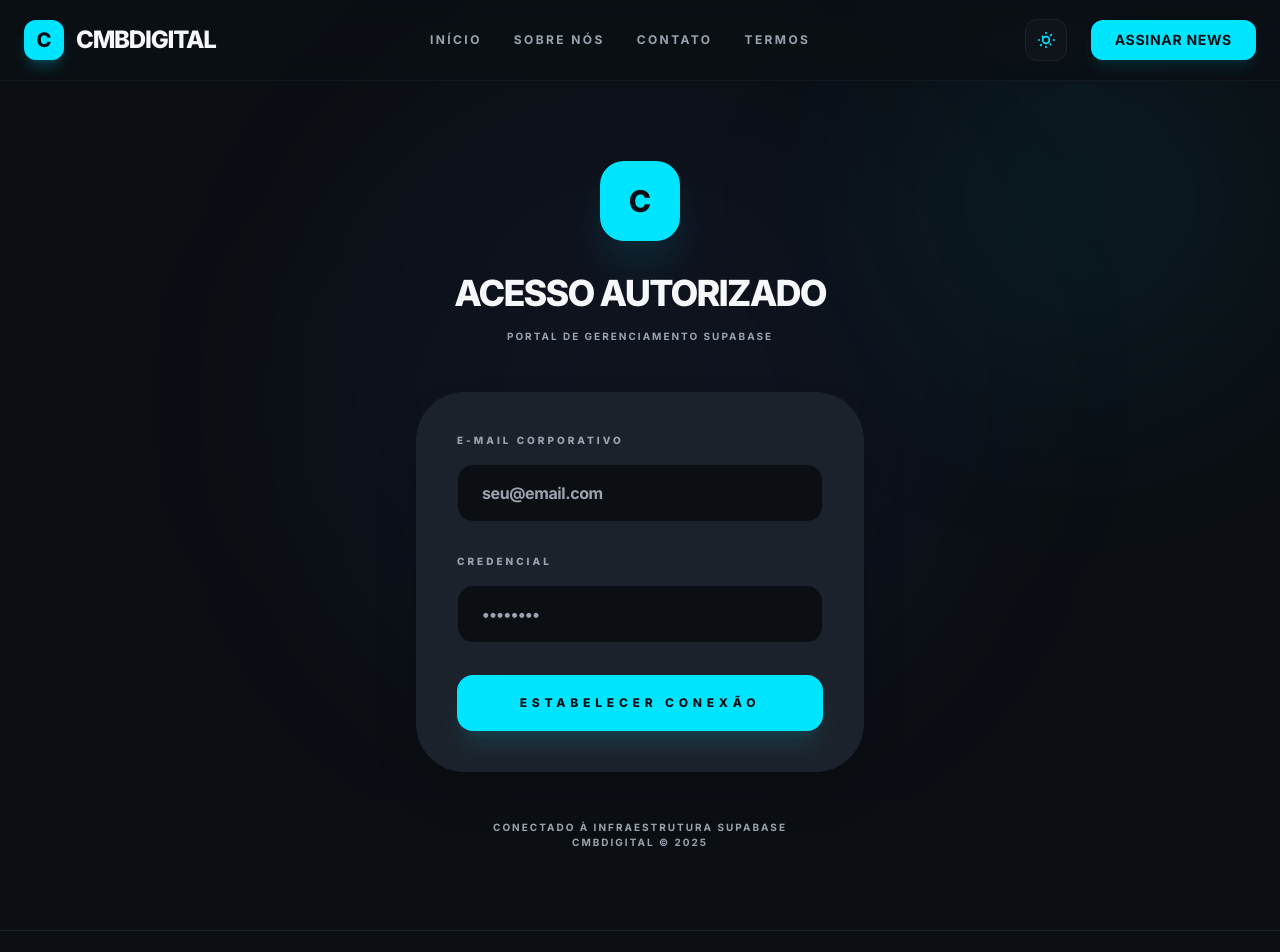
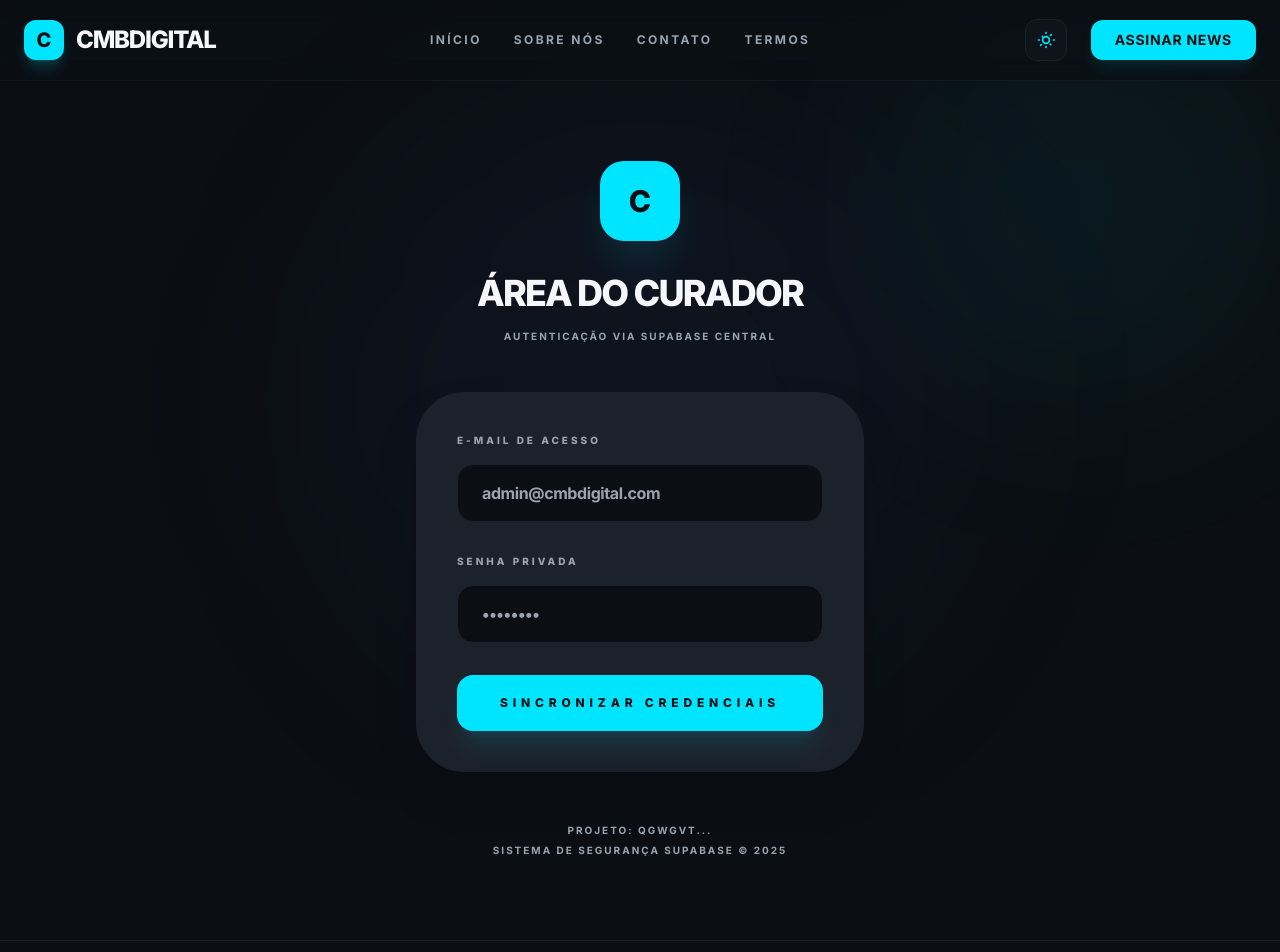
Before and after one commit to growjitsu/growjitsu-blogcmbdigital, a React (Vite) app: page /#/curadoria-oculta in a window 1280 px wide. Shown: the top 952 px of the page. Built offline with nearby package versions, Linux system fonts and the light colour scheme; a web font is replaced by a local one.

Commit message:
feat: Enhance Supabase auth handling in AdminDashboard
Improves the robustness of Supabase authentication by adding error handling for session checks and ensuring consistent authentication state updates via the `onAuthStateChange` listener. Also logs and displays local drafts.

```diff
--- a/pages/AdminDashboard.tsx
+++ b/pages/AdminDashboard.tsx
@@ -3,7 +3,7 @@ import { GoogleGenAI, Type } from "@google/genai";
 import { createClient } from '@supabase/supabase-js';
 import { Article } from '../types';
 
-// Inicialização do Supabase
+// Inicialização robusta do Client Supabase
 const supabaseUrl = 'https://qgwgvtcjaagrmwzrutxm.supabase.co';
 const supabaseAnonKey = 'sb_publishable_36McnPdKx5T7gEKzeMQYDQ_o44rEiYJ';
 const supabase = createClient(supabaseUrl, supabaseAnonKey);
@@ -21,19 +21,29 @@ const AdminDashboard: React.FC = () => {
   const [sources, setSources] = useState<any[]>([]);
 
   useEffect(() => {
-    // Verificar sessão ativa no mount
-    const checkSession = async () => {
-      const { data: { session } } = await supabase.auth.getSession();
-      setIsAuthenticated(!!session);
+    // 1. Verificar sessão ativa imediatamente no carregamento
+    const checkInitialSession = async () => {
+      try {
+        const { data: { session }, error } = await supabase.auth.getSession();
+        if (error) throw error;
+        setIsAuthenticated(!!session);
+      } catch (err) {
+        console.error("Erro ao verificar sessão inicial:", err);
+        setIsAuthenticated(false);
+      }
     };
 
-    checkSession();
+    checkInitialSession();
 
-    // Listener para mudanças de estado de autenticação
+    // 2. Escutar mudanças de estado (Login/Logout)
     const { data: { subscription } } = supabase.auth.onAuthStateChange((_event, session) => {
       setIsAuthenticated(!!session);
+      if (session) {
+        setLoginError('');
+      }
     });
 
+    // 3. Carregar rascunhos locais
     const savedDrafts = localStorage.getItem('cmb_drafts');
     if (savedDrafts) setDrafts(JSON.parse(savedDrafts));
 
@@ -46,18 +56,22 @@ const AdminDashboard: React.FC = () => {
     setLoginError('');
 
     try {
-      const { error } = await supabase.auth.signInWithPassword({
-        email,
-        password,
+      // OBRIGATÓRIO: Uso exclusivo de signInWithPassword para usuários existentes
+      const { data, error } = await supabase.auth.signInWithPassword({
+        email: email.trim(),
+        password: password,
       });
 
       if (error) {
+        // Log detalhado para diagnóstico no console do desenvolvedor
+        console.error("Erro detalhado do Supabase:", error);
         throw error;
       }
 
-      // O listener onAuthStateChange cuidará do estado isAuthenticated
+      console.log("Conexão estabelecida com sucesso para:", data.user?.email);
     } catch (error: any) {
-      setLoginError(error.message || 'Erro ao conectar com o servidor central.');
+      // Exibe a mensagem real do erro (Ex: "Email not confirmed" ou "Invalid login credentials")
+      setLoginError(error.message || 'Falha na autenticação com o servidor central.');
     } finally {
       setIsLoggingIn(false);
     }
@@ -185,7 +199,7 @@ const AdminDashboard: React.FC = () => {
     );
   }
 
-  // TELA DE LOGIN
+  // TELA DE LOGIN (SUPABASE AUTH)
   if (!isAuthenticated) {
     return (
       <div className="min-h-screen flex items-center justify-center dark:bg-brand-obsidian bg-brand-lightBg px-4 py-20">
@@ -199,31 +213,31 @@ const AdminDashboard: React.FC = () => {
             <div className="inline-flex items-center justify-center w-20 h-20 rounded-3xl bg-brand-cyan mb-8 shadow-2xl shadow-brand-cyan/20">
               <span className="text-brand-obsidian font-black text-3xl">C</span>
             </div>
-            <h1 className="text-4xl font-black tracking-tighter dark:text-brand-soft text-slate-900 mb-4 uppercase">Acesso Autorizado</h1>
-            <p className="text-brand-muted font-bold uppercase tracking-[0.2em] text-[10px]">Portal de Gerenciamento Supabase</p>
+            <h1 className="text-4xl font-black tracking-tighter dark:text-brand-soft text-slate-900 mb-4 uppercase">Área do Curador</h1>
+            <p className="text-brand-muted font-bold uppercase tracking-[0.2em] text-[10px]">Autenticação via Supabase Central</p>
           </div>
 
           <form onSubmit={handleLogin} className="p-10 rounded-[3rem] border dark:bg-brand-graphite dark:border-brand-graphite bg-white border-slate-200 shadow-2xl">
             {loginError && (
-              <div className="mb-8 p-4 bg-red-500/10 border border-red-500/20 rounded-2xl text-red-500 text-xs font-bold text-center">
+              <div className="mb-8 p-4 bg-red-500/10 border border-red-500/20 rounded-2xl text-red-500 text-xs font-bold text-center leading-relaxed">
                 {loginError}
               </div>
             )}
 
             <div className="space-y-8">
               <div>
-                <label className="block text-[10px] font-black uppercase tracking-[0.3em] mb-4 dark:text-brand-muted text-slate-500">E-mail Corporativo</label>
+                <label className="block text-[10px] font-black uppercase tracking-[0.3em] mb-4 dark:text-brand-muted text-slate-500">E-mail de Acesso</label>
                 <input
                   type="email"
                   value={email}
                   onChange={(e) => setEmail(e.target.value)}
                   className="w-full border rounded-2xl px-6 py-4 font-bold tracking-tight dark:bg-brand-obsidian dark:border-brand-graphite dark:text-brand-soft bg-slate-50 border-slate-100 text-slate-900 focus:border-brand-cyan focus:ring-0 transition-all"
-                  placeholder="seu@email.com"
+                  placeholder="admin@cmbdigital.com"
                   required
                 />
               </div>
               <div>
-                <label className="block text-[10px] font-black uppercase tracking-[0.3em] mb-4 dark:text-brand-muted text-slate-500">Credencial</label>
+                <label className="block text-[10px] font-black uppercase tracking-[0.3em] mb-4 dark:text-brand-muted text-slate-500">Senha Privada</label>
                 <input
                   type="password"
                   value={password}
@@ -238,13 +252,14 @@ const AdminDashboard: React.FC = () => {
                 disabled={isLoggingIn}
                 className={`w-full bg-brand-cyan text-brand-obsidian py-5 rounded-2xl font-black text-xs uppercase tracking-[0.4em] transition-all shadow-xl shadow-brand-cyan/10 ${isLoggingIn ? 'opacity-50 cursor-not-allowed' : 'hover:bg-brand-purple hover:text-white'}`}
               >
-                {isLoggingIn ? 'Autenticando...' : 'Estabelecer Conexão'}
+                {isLoggingIn ? 'Verificando...' : 'Sincronizar Credenciais'}
               </button>
             </div>
           </form>
 
-          <p className="mt-12 text-center text-[10px] font-bold dark:text-brand-muted text-slate-400 tracking-[0.2em]">
-            CONECTADO À INFRAESTRUTURA SUPABASE <br/> CMBDIGITAL &copy; 2025
+          <p className="mt-12 text-center text-[10px] font-bold dark:text-brand-muted text-slate-400 tracking-[0.2em] leading-loose">
+            PROJETO: QGWGVT... <br/>
+            SISTEMA DE SEGURANÇA SUPABASE &copy; 2025
           </p>
         </div>
       </div>
@@ -267,7 +282,7 @@ const AdminDashboard: React.FC = () => {
               onClick={handleLogout}
               className="px-6 py-5 rounded-2xl font-black text-[10px] uppercase tracking-[0.3em] transition-all border dark:border-brand-graphite dark:text-brand-muted hover:border-red-500 hover:text-red-500"
             >
-              Encerrar Sessão
+              Log Out
             </button>
             <button
               onClick={generateDailyPosts}
```
